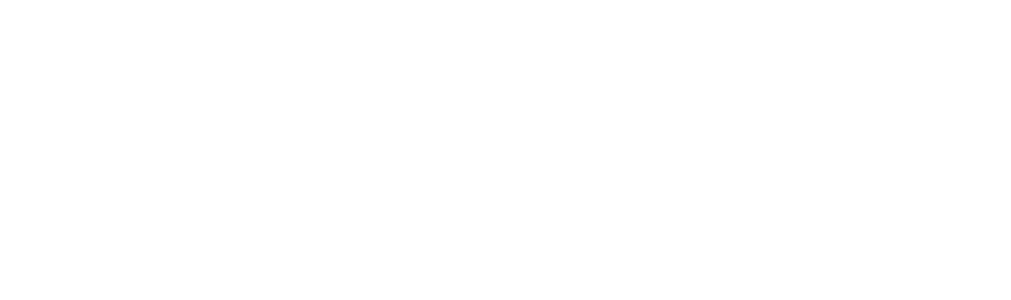
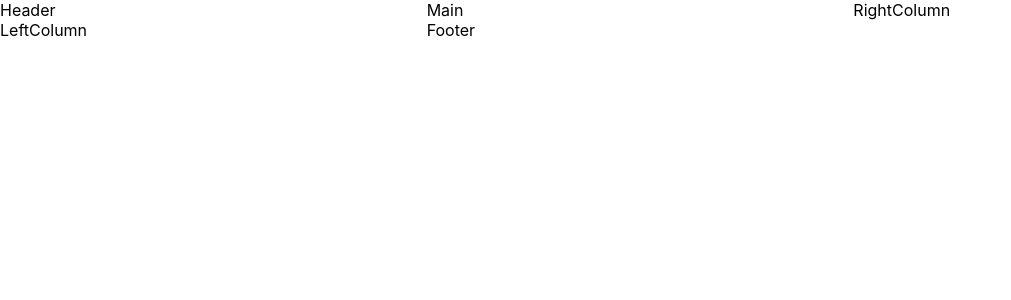
Before and after one commit to Oggilit0/Real-estate, a React (Create React App) app: page / in a window 1280 px wide. Shown: the top 300 px of the page, without its empty margins (0-1011 px from the left). Built offline with nearby package versions, Linux system fonts and the light colour scheme.

Commit message:
Added className and id to all files in components

```diff
--- a/src/components/Footer.js
+++ b/src/components/Footer.js
@@ -1,5 +1,5 @@
 const Footer = () => {
-  return <div></div>;
+  return <div className = "footer" id = "tempDesign">Footer</div>;
 };
 
 export default Footer;
--- a/src/components/Header.js
+++ b/src/components/Header.js
@@ -1,4 +1,4 @@
 const Header = () => {
-  return <div></div>;
+  return <div className = "header" id = "tempDesign">Header</div>;
 };
 export default Header;
--- a/src/components/LeftColumn.js
+++ b/src/components/LeftColumn.js
@@ -1,6 +1,6 @@
 const LeftColumn = () => {
   return (
-    <div></div>
+    <div className = "left-column" id = "tempDesign">LeftColumn</div>
   )
 }
 
--- a/src/components/Main.js
+++ b/src/components/Main.js
@@ -1,5 +1,5 @@
 const Main = () => {
-  return <div></div>;
+  return <div className = "main" id = "tempDesign">Main</div>;
 };
 
 export default Main;
--- a/src/components/RightColumn.js
+++ b/src/components/RightColumn.js
@@ -1,5 +1,5 @@
 const RightColumn = () => {
-  return( <div></div>
+  return( <div className = "right-column" id = "tempDesign">RightColumn</div>
 
   )
 };
```
